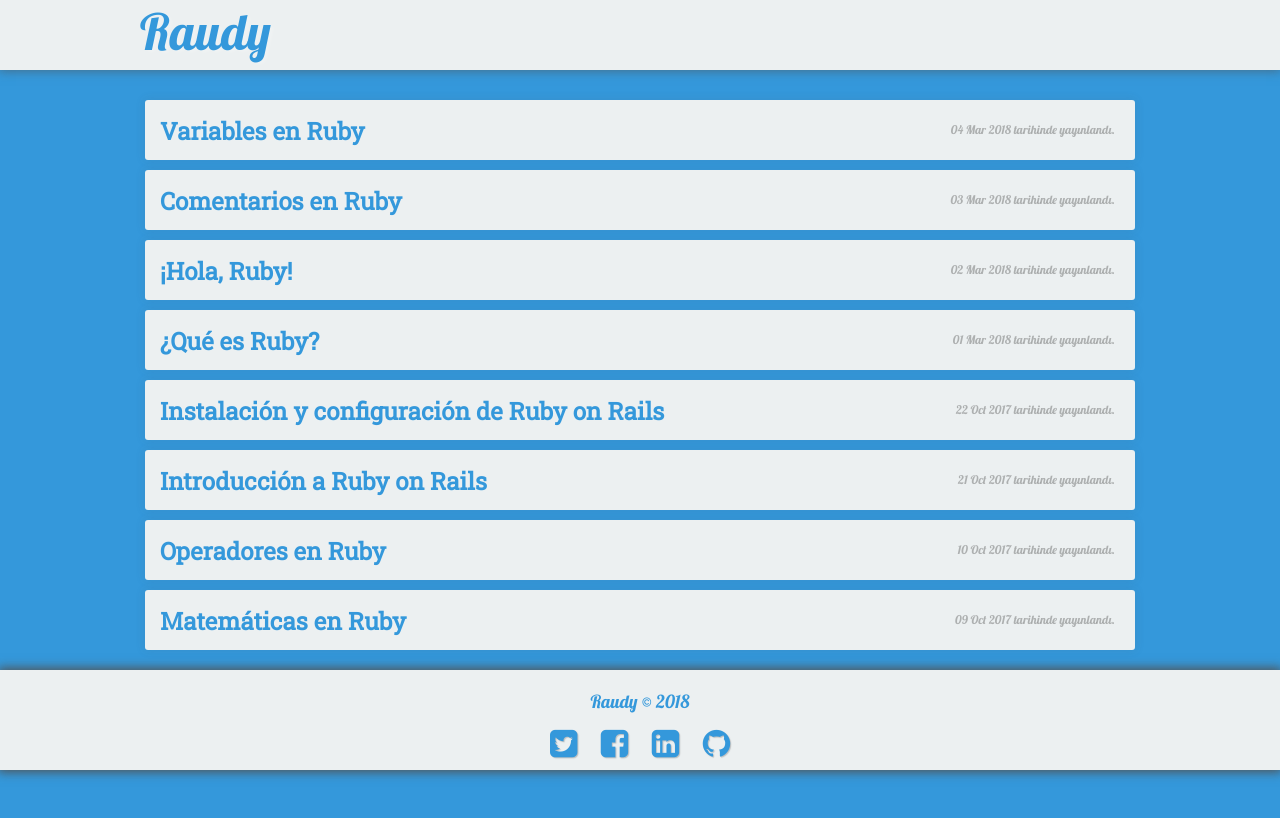
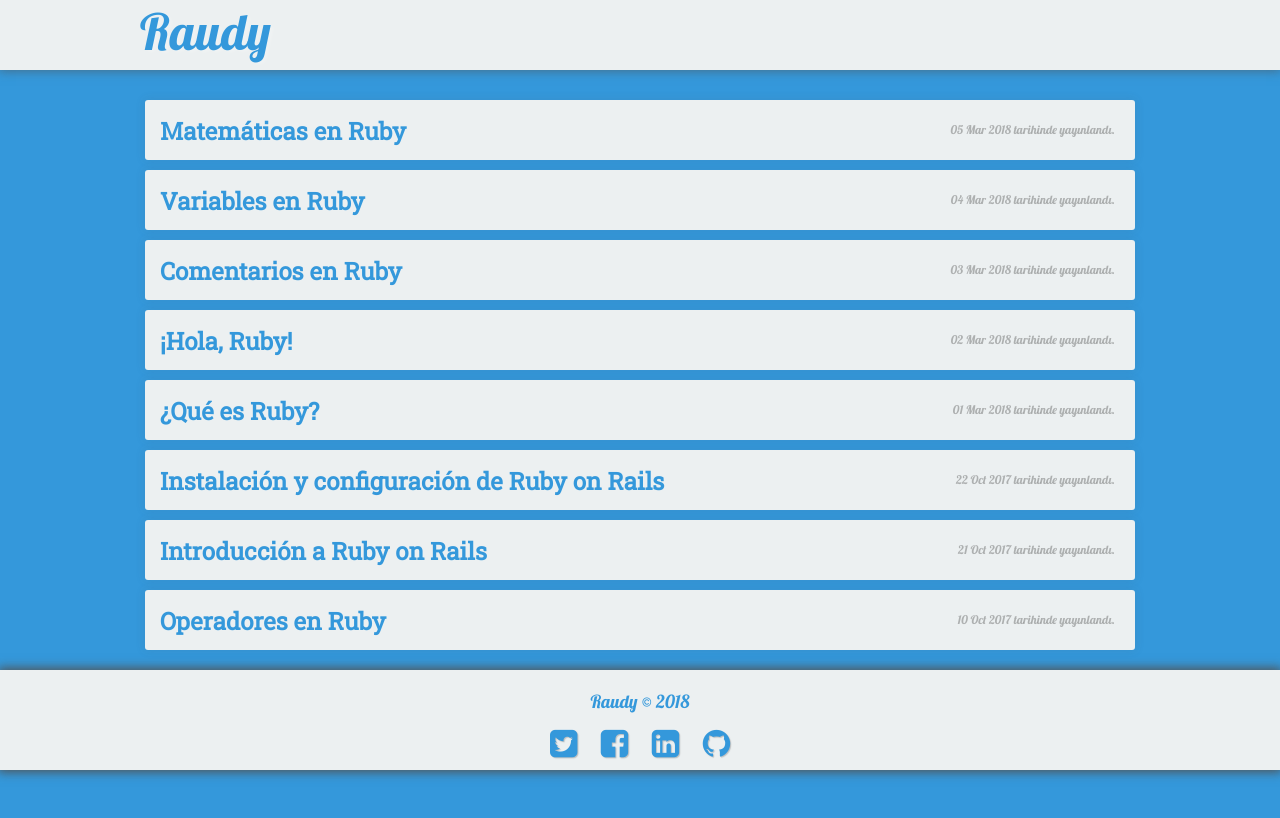
Before and after one commit to nisoto/Blog-anterior-2.0, a Jekyll site: the page built from blog/index.md, in a window 1280 px wide. Shown: the top 818 px of the page. Built offline with Jekyll 4.4.1, drawn with Linux system fonts in a browser that asks for light colours; nearby versions of some CDN libraries.

Commit message:
Update and rename 2017-10-09-matematicas-ruby.md to 2018-03-05-matematicas-ruby.md

```diff
--- a/_posts/2017-10-09-matematicas-ruby.md
+++ b/_posts/2018-03-05-matematicas-ruby.md
@@ -1,8 +1,8 @@
 ---
 layout: post
 title: "Matemáticas en Ruby"
-date: 2017-10-09
-excerpt: "Quinto capítulo del curso de Ruby"
+date: 2018-03-05
+excerpt: "Capítulo N°5 del curso de Ruby"
 tags: [ruby]
 ---
 
```
